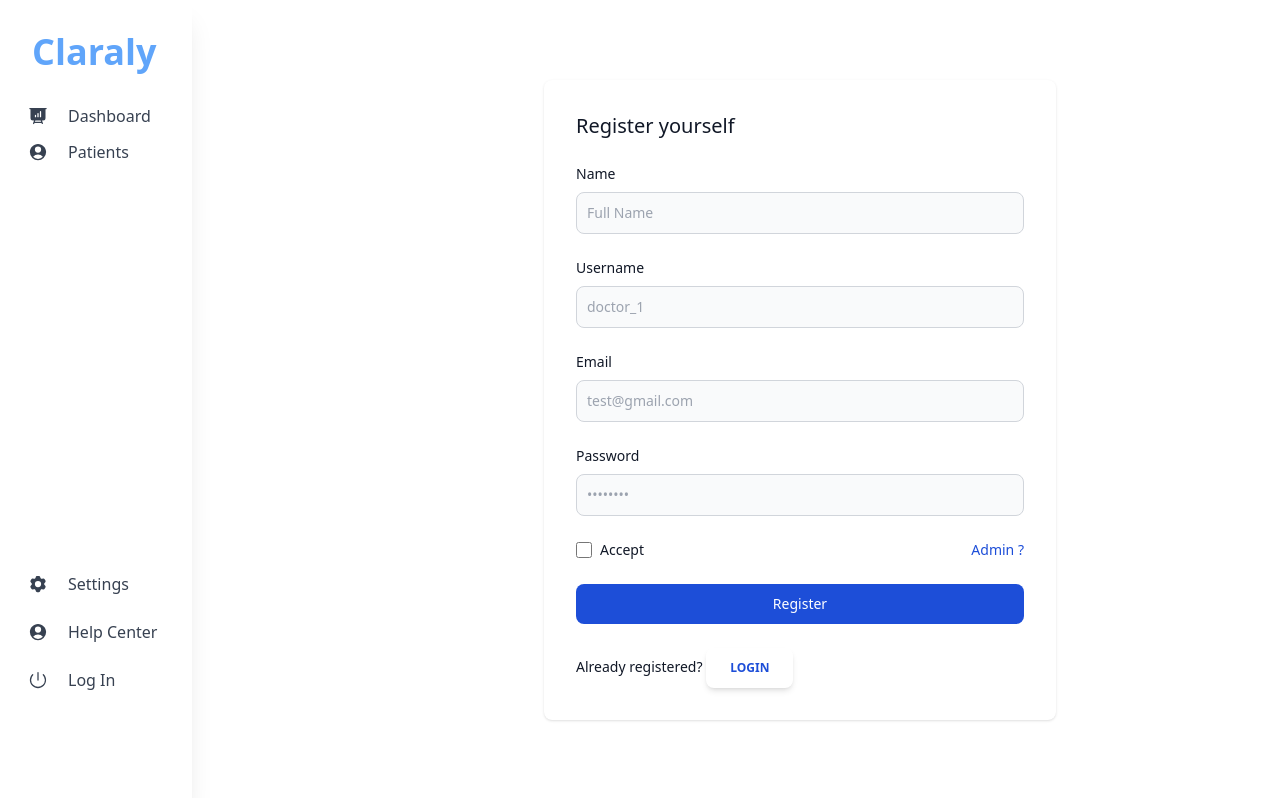
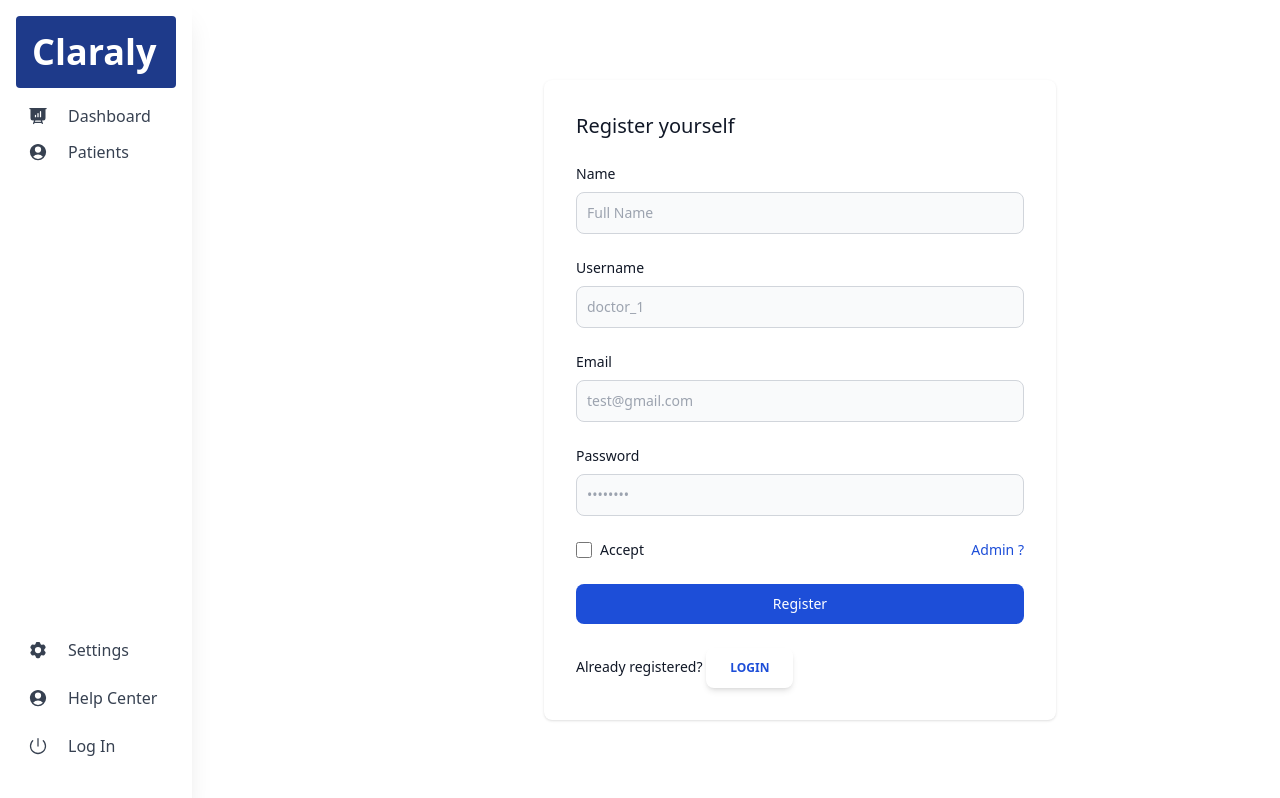
Before and after one commit to Gnv1996/Doctor_Appointment, a React (Create React App) app: page /Register in a window 1280 px wide. Shown: the top 798 px of the page. Built offline with nearby package versions, Linux system fonts and the light colour scheme.

Commit message:
update in sidebar

```diff
--- a/src/Component/Navigator/Sidebar.js
+++ b/src/Component/Navigator/Sidebar.js
@@ -16,8 +16,8 @@ import { Link } from "react-router-dom";
 export function Sidebar() {
   return (
     <Card className="h-[calc(100vh)] w-full max-w-[12rem] p-4 shadow-xl shadow-blue-gray-900/5">
-      <div className="mb-2 p-4">
-        <Typography variant="h5" className="text-blue-400 text-4xl font-bold">
+      <div className="mb-2 p-4 bg-blue-900 rounded">
+        <Typography variant="h5" className="text-white text-4xl font-bold">
           Claraly
         </Typography>
       </div>
@@ -34,7 +34,7 @@ export function Sidebar() {
           </ListItemPrefix>
           <Link to="/Patients">Patients</Link>
         </ListItem>
-        <div className="mt-96">
+        <div className="mt-[450px]">
           <ListItem className="py-3">
             <ListItemPrefix>
               <Cog6ToothIcon className="h-5 w-7 " />
--- a/src/Component/Screen/RegisterScreen.js
+++ b/src/Component/Screen/RegisterScreen.js
@@ -133,7 +133,8 @@ function RegisterScreen() {
           >
             Register
           </button>
-          <div className="text-sm font-medium text-gray-900 dark:text-gray-900">
+
+          <div className="flex-row text-sm font-medium text-gray-900 dark:text-gray-900">
             Already registered?{" "}
             <Button
               onClick={loginHandler}
```
